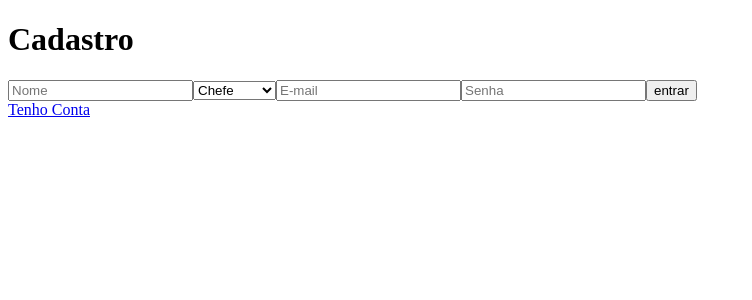
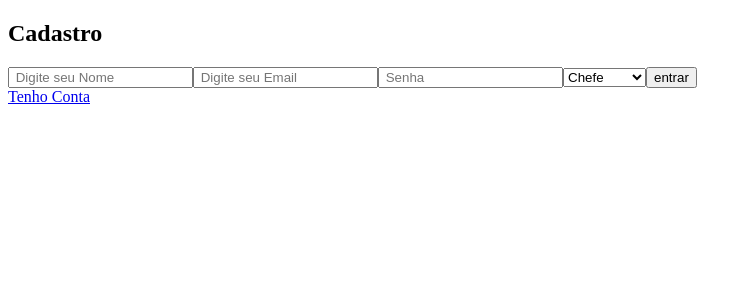
Before and after one commit to Laboratoria/SAP006-burger-queen-api-client, a React (Create React App) app: page /Cadastro in a window 1280 px wide. Shown: the top 300 px of the page, without its empty margins (0-752 px from the left). Built offline with nearby package versions, Linux system fonts and the light colour scheme; the HTML template or start-up script is replaced by a standard one.

Commit message:
esqueleto

```diff
--- a/src/Components/imput/imput.jsx
+++ b/src/Components/input/input.jsx
@@ -1,6 +1,6 @@
 import React from 'react';
 
-function InputTxt({
+function InputText({
   inputType,
   inputPlaceholder,
   inputValue,
@@ -31,4 +31,4 @@ function InputTxt({
   );
 }
 
-export default InputTxt;
+export default InputText;
--- a/src/Pages/Register/register.js
+++ b/src/Pages/Register/register.js
@@ -1,26 +1,59 @@
-import React from "react";
+/* eslint-disable*/
+import React, { useState } from "react";
 import { Link } from "react-router-dom";
+import Button from "../../Components/Button/button";
+import Input from "../../Components/input/input";
 
 const Register = () => {
+  const [userName, setUserName] = useState();
+  const [userPassword, setUserPassword] = useState();
+  const [userEmail, setUserEmail] = useState();
+
+  console.log(userName);
   const criarNovoUsuario = () => {
     console.log("cadastrar user");
   };
 
   return (
     <>
+      <section className="container">
+        <div className="container-form">
           <h1>Cadastro</h1>
-      <form>
-        <input type="name" name="name" placeholder="Nome" />
+        </div>
+        <form className="formulario">
+          <Input
+            InputType="text"
+            inputPlaceholder=" Digite seu Nome"
+            inputValue={userName}
+            inputOnClick={(event) => setUserName(event.target.value)}
+          />
+
+          <Input
+            InputType="text"
+            inputPlaceholder=" Digite seu Email"
+            inputValue={userEmail}
+            inputOnClick={(event) => setUserEmail(event.target.value)}
+          />
+
+          <Input
+            InputType="password"
+            inputPlaceholder=" Senha"
+            inputValue={userPassword}
+            inputOnClick={(event) => setUserPassword(event.target.value)}
+          />
           <select name="role">
             <option value="chef">Chefe</option>
             <option value="waiter">Atendente</option>
           </select>
-        <input type="email" name="email" placeholder="E-mail" />
-        <input type="password" name="password" placeholder="Senha" />
-        <button type="submit" onSubmit={criarNovoUsuario}>
+
+          <Button
+            buttonClass="btn-form"
+            buttonOnClick={() => criarNovoUsuario()}
+          >
             entrar
-        </button>
+          </Button>
         </form>
+      </section>
       <Link to="/">Tenho Conta</Link>
     </>
   );
```
Lines whose indentation alone changed are shown as unchanged.
